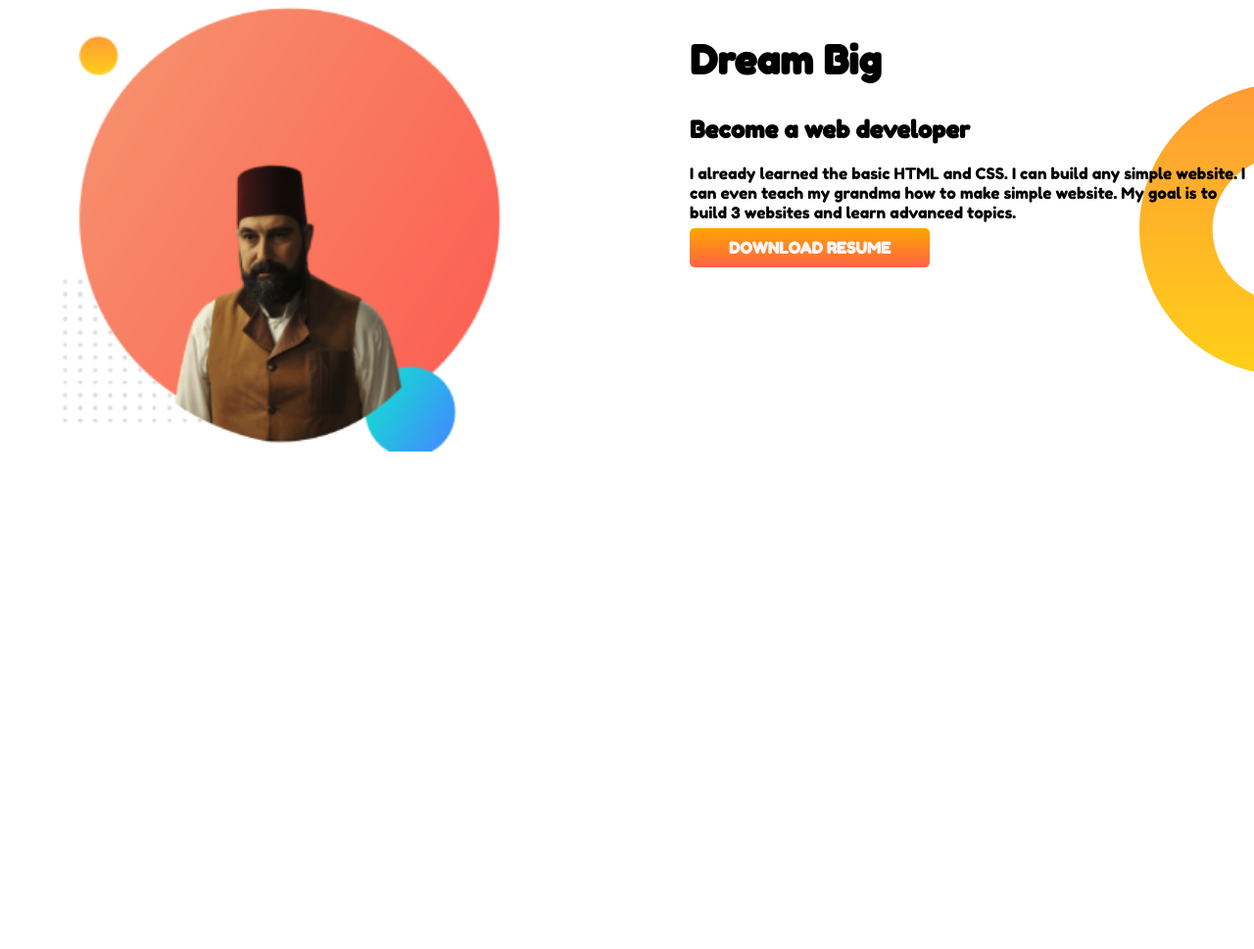
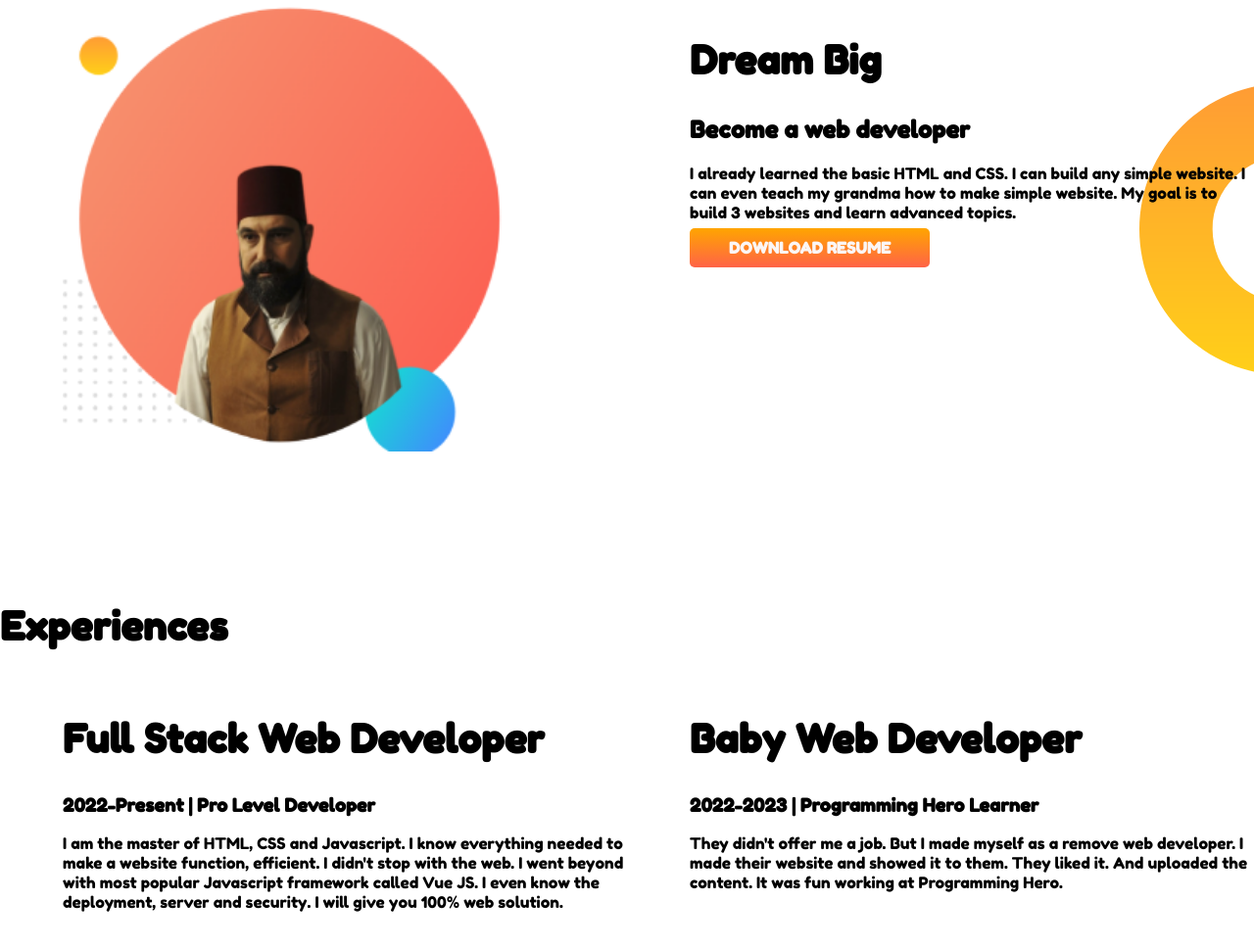
Before and after one commit to Salfaraj-Roman/developer-portfolio-, a plain HTML site: page index.html in a window 1280 px wide. Shown: the part 593-1562 px from the top of the page at 98% size. Before the commit the page ends 1208 px from the top, so only its background shows below. Drawn offline with Linux system fonts and the light colour scheme.

Commit message:
added changed

```diff
--- a/index.html
+++ b/index.html
@@ -11,7 +11,7 @@
     <link rel="stylesheet" href="style.css">
 </head>
 <body>
-    <section class="top-banner">
+    <section class="top-banner flexible-container">
         <div class="half-width">
             <h1>WELCOME TO</h1>
             <h1><span class="orange">Emon</span> World!</h1>
@@ -23,7 +23,7 @@
                 <img src="my-bg2.png" width="">
         </div>
     </section>
-    <section class="dream-big">
+    <section class="dream-big flexible-container">
  <div class="half-width">
      <img src="sultan.png" alt="">
  </div>
@@ -34,5 +34,21 @@
      <a class="link-button" target="blank" href="">DOWNLOAD RESUME</a>
  </div>
     </section>
+    <section class="experience">
+        <h1>Experiences</h1>
+        <div class="flexible-container">
+            <div class="half-width">
+                <h1>Full Stack Web Developer</h1>
+                <h3>2022-Present | Pro Level Developer</h3>
+                <p>I am the master of HTML, CSS and Javascript. I know everything needed to make a website function, efficient. I didn't stop with the web. I went beyond with most popular Javascript framework called Vue JS. I even know the deployment, server and security. I will give you 100% web solution.</p>
+            </div>
+            <div class="half-width">
+                <h1>Baby Web Developer</h1>
+                <h3>2022-2023 | Programming Hero Learner</h3>
+                <p>They didn't offer me a job. But I made myself as a remove web developer. I made their website and showed it to them. They liked it. And uploaded the content. It was fun working at Programming Hero.</p>
+            </div>
+        </div>
+
+    </section>
 </body>
 </html>
--- a/style.css
+++ b/style.css
@@ -11,7 +11,8 @@ h1 {
     color: orange;
 }
 
-section {
+.flexible-container {
+
     display: flex;
     margin-bottom: 150px;
 }
```
